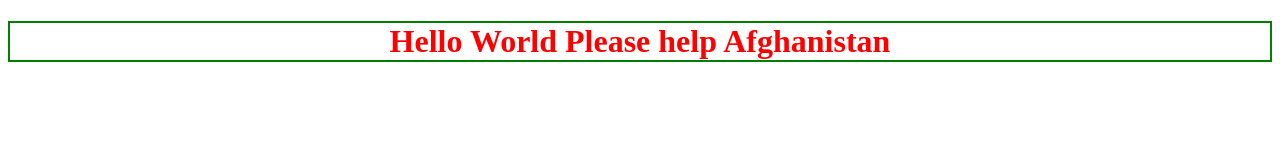
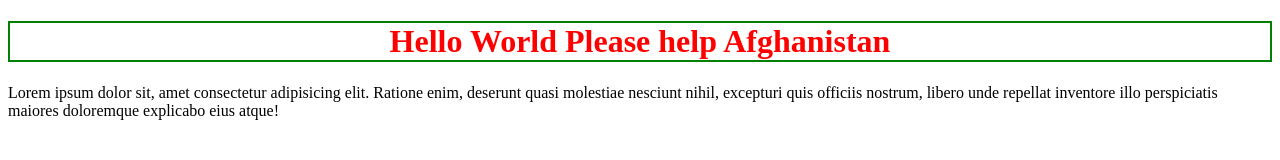
Before and after one commit to JawdLatif/Afghanistan_Page, a plain HTML site: page index.html in a window 1280 px wide. Drawn offline with Linux system fonts and the light colour scheme.

Commit message:
Paragraph added

```diff
--- a/index.html
+++ b/index.html
@@ -14,5 +14,6 @@
 </head>
 <body>
     <h1>Hello World Please help Afghanistan</h1>
+    <p>Lorem ipsum dolor sit, amet consectetur adipisicing elit. Ratione enim, deserunt quasi molestiae nesciunt nihil, excepturi quis officiis nostrum, libero unde repellat inventore illo perspiciatis maiores doloremque explicabo eius atque!</p>
 </body>
 </html>
```
